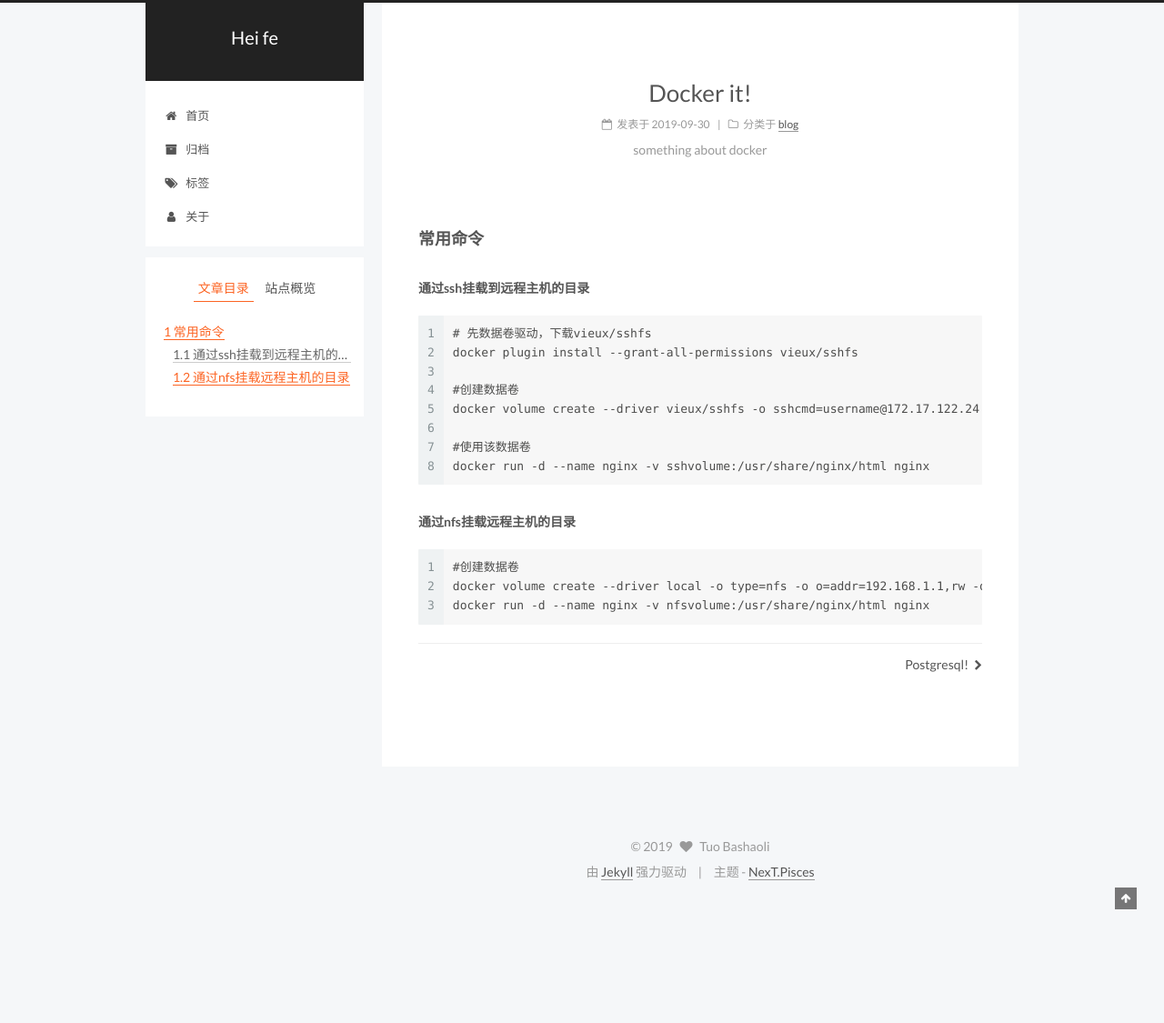
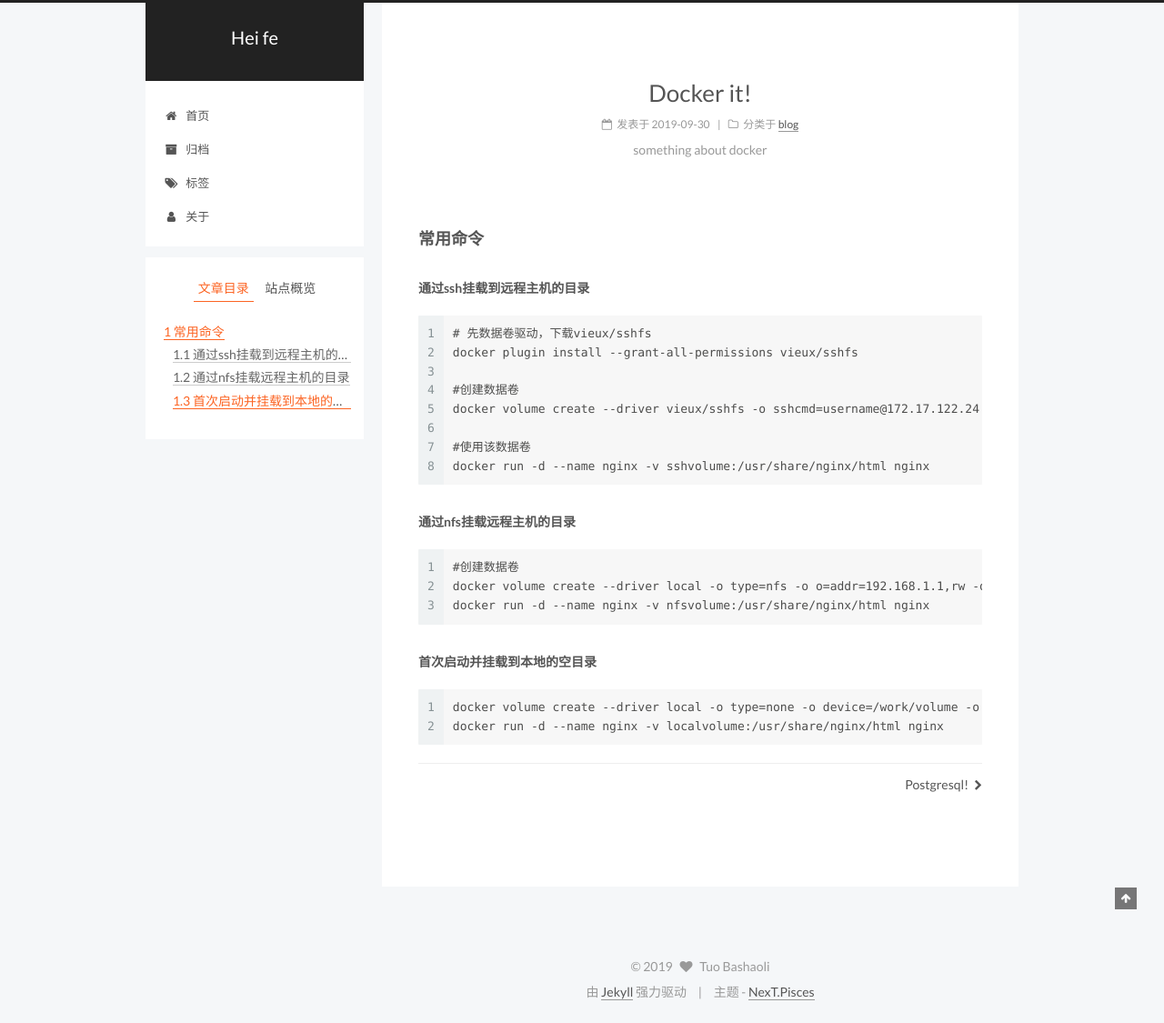
Before and after one commit to tuobashaoli/tuobashaoli.github.io, a Jekyll site: the page built from _posts/2019-09-30-docker.markdown, in a window 1280 px wide. Shown: the whole page at 91% size. Built offline with Jekyll 4.4.1, drawn with Linux system fonts in a browser that asks for light colours; comment, search, counter and statistics services are not loaded; before the commit the page ends 993 px from its top, so only the background shows below that.

Commit message:
update docker

````diff
--- a/_posts/2019-09-30-docker.markdown
+++ b/_posts/2019-09-30-docker.markdown
@@ -29,3 +29,10 @@ docker run -d --name nginx -v sshvolume:/usr/share/nginx/html nginx
 docker volume create --driver local -o type=nfs -o o=addr=192.168.1.1,rw -o device=:/path/to/dir nfsvolume
 docker run -d --name nginx -v nfsvolume:/usr/share/nginx/html nginx
 ```
+
+##### 首次启动并挂载到本地的空目录
+
+```
+docker volume create --driver local -o type=none -o device=/work/volume -o o=bind localvolume
+docker run -d --name nginx -v localvolume:/usr/share/nginx/html nginx
+```
````
